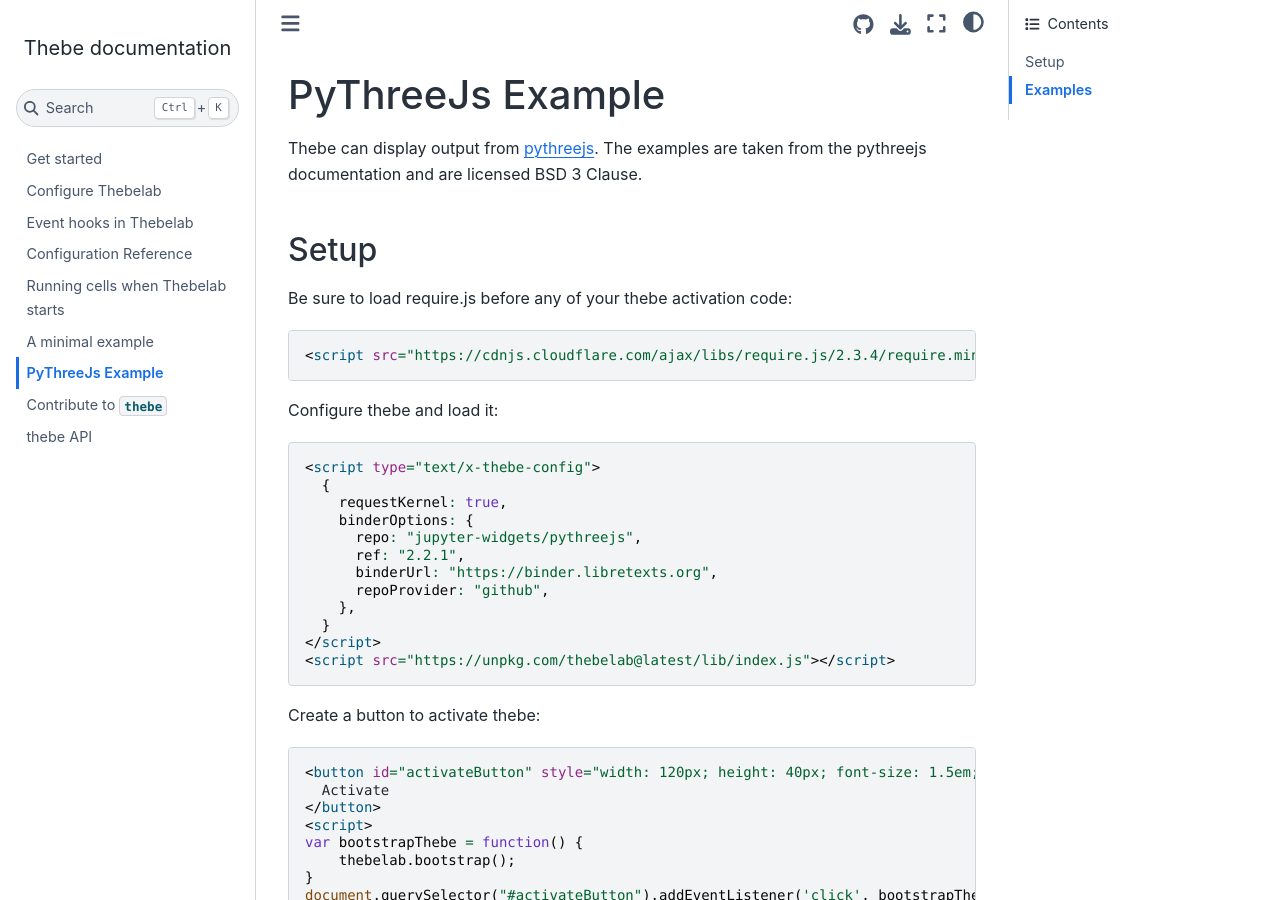
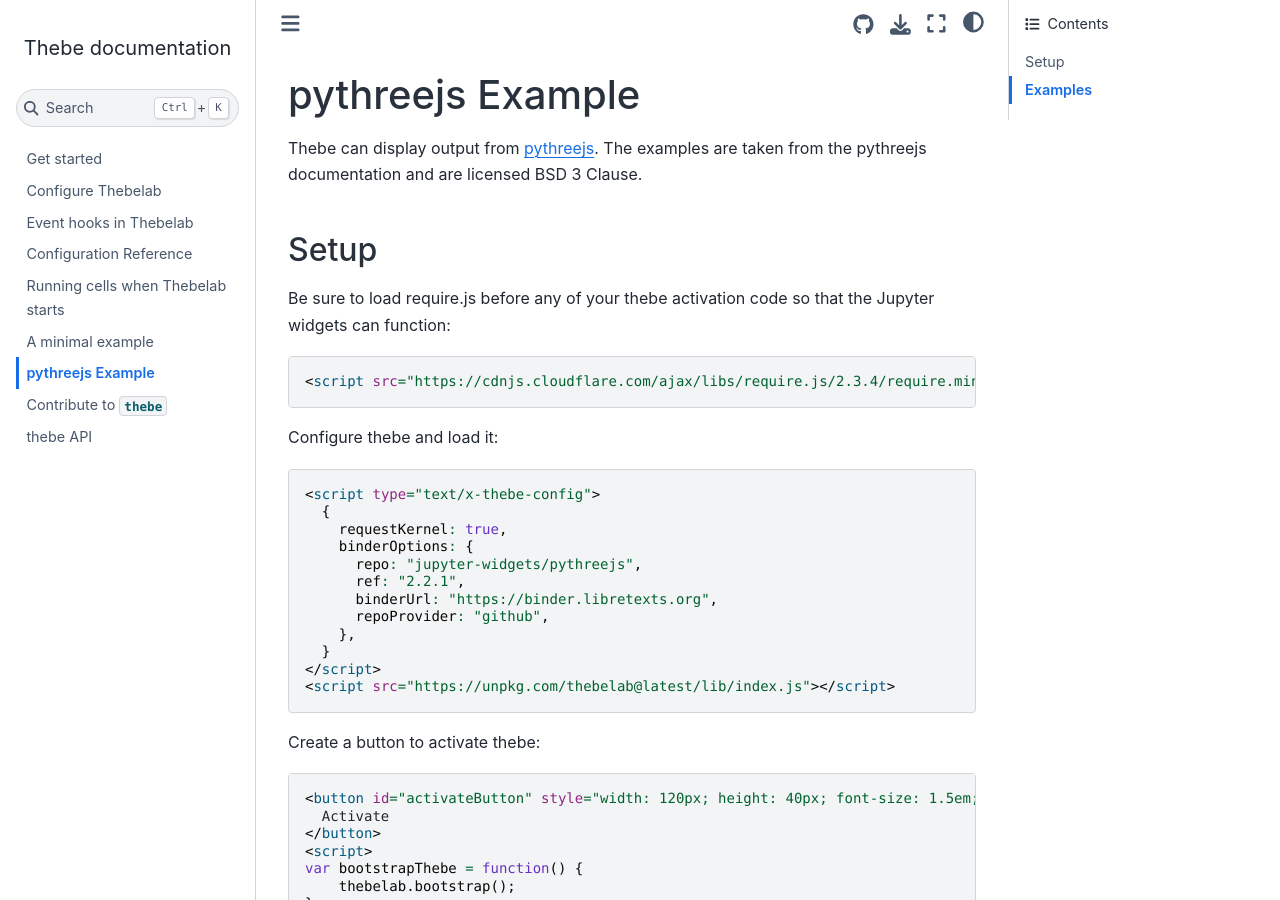
Before and after one commit to jupyter-book/thebe, a Sphinx documentation site: the page built from docs/pythreejs-example.rst, in a window 1280 px wide and 900 px high. Built offline with Sphinx 7.4.7 and the Sphinx Book theme 1.1.4, drawn with Linux system fonts in a browser that asks for light colours; comment, search, counter and statistics services are not loaded.

Commit message:
Minor text edits.

```diff
--- a/docs/pythreejs-example.rst
+++ b/docs/pythreejs-example.rst
@@ -1,5 +1,5 @@
 =================
-PyThreeJs Example
+pythreejs Example
 =================
 
 Thebe can display output from pythreejs_. The examples are taken from the
@@ -10,7 +10,8 @@
 Setup
 =====
 
-Be sure to load require.js before any of your thebe activation code:
+Be sure to load require.js before any of your thebe activation code so that the
+Jupyter widgets can function:
 
 .. code-block:: html
 
```
